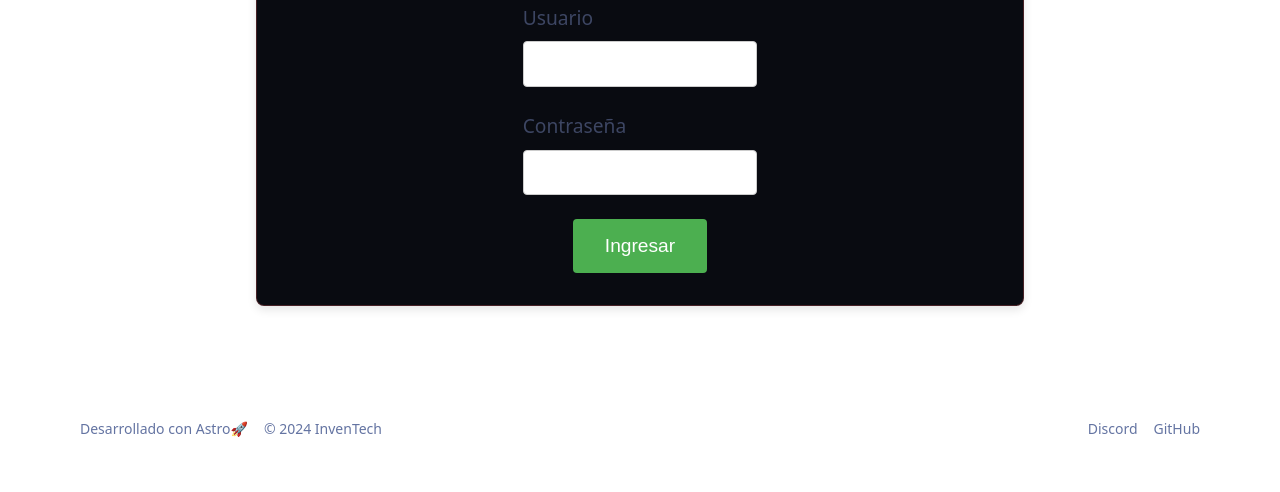
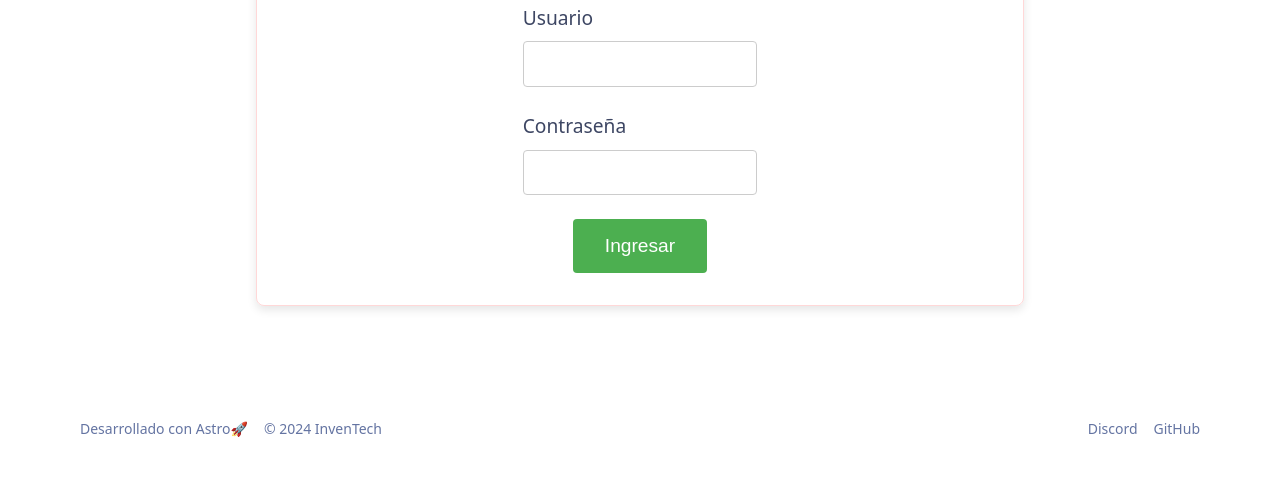
Before and after one commit to Luudeus/InvenTech, an Astro site: page /login in a window 1280 px wide. Shown: the part 308-800 px from the top of the page. Built offline with nearby package versions, Linux system fonts and the light colour scheme; Astro itself is replaced by a stand-in of ours.

Commit message:
Presentacion 22 de abril

```diff
--- a/src/pages/login.astro
+++ b/src/pages/login.astro
@@ -39,7 +39,6 @@ import Layout from '../layouts/Layout.astro';
     }
 
     .login-container {
-        background-color: #090b11;
         padding: 2rem;
         border: 1px solid rgba(var(--accent-light-inventech), 25%);
         border-radius: 8px;
--- a/src/pages/quienes-somos.astro
+++ b/src/pages/quienes-somos.astro
@@ -34,7 +34,6 @@ import Layout from '../layouts/Layout.astro';
         max-width: calc(100% - 2rem);
         font-size: 20px;
         line-height: 1.6;
-        color: white;
         position: relative; /* Agregamos posición relativa al main */
     }
 
@@ -44,6 +43,7 @@ import Layout from '../layouts/Layout.astro';
         line-height: 1.2;
         margin-bottom: 1em;
         position: absolute;
+        color: white;
         top: 50%;
         left: 50%;
         transform: translate(-50%, -50%);
```
